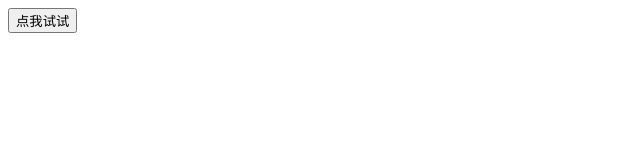
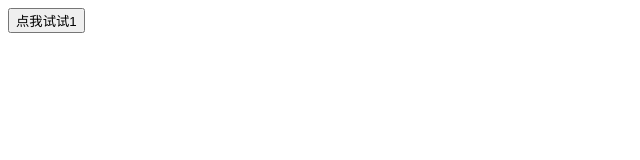
Before and after one commit to zplxwl/vueproject, a plain HTML site: page index.html in a window 1280 px wide. Shown: the full height of the page, 0-640 px from the left. Drawn offline with Linux system fonts and the light colour scheme.

Commit message:
fdjalfjasdlk

```diff
--- a/index.html
+++ b/index.html
@@ -7,6 +7,6 @@
   <title>Document</title>
 </head>
 <body>
-  <button>点我试试</button>
+  <button>点我试试1</button>
 </body>
 </html>
--- a/js/hehe.js
+++ b/js/hehe.js
@@ -2,5 +2,5 @@ window.onload = function(){
   console.log('haha')
   console.log('haha1')
   console.log('haha2')
-  console.log('haha3')
+  console.log('haha34')
 }
```
